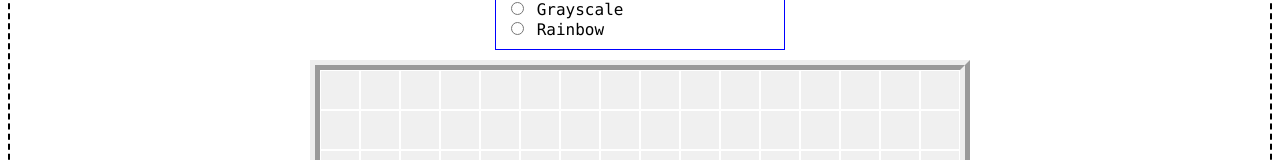
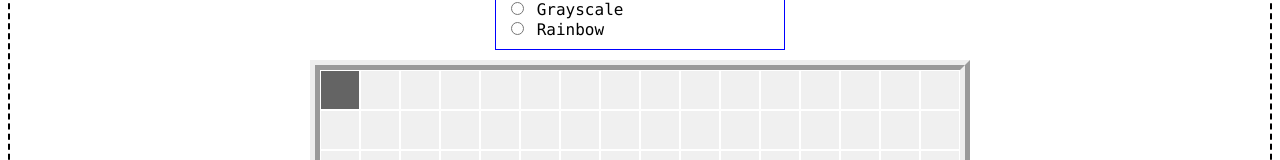
Before and after one commit to thuynh1/Pixel-Sketch, a plain HTML site: page index.html in a window 1280 px wide. In both pictures the pointer is over the element 340 px from the left and 376 px from the top of the page. Shown: the part 286-446 px from the top of the page. Drawn offline with Linux system fonts and the light colour scheme.

Commit message:
Add pixel hover state

```diff
--- a/style.css
+++ b/style.css
@@ -28,11 +28,9 @@ h1 {
     background-color: rgb(240, 240, 240);
 }
 
-/* TODO: This triggers the window.getComputedStyle(pixel).backgroundColor; */
-/* Should this be removed? */
-/* .pixel:hover {
+.pixel:hover {
     background-color: rgb(100, 100, 100);
-} */
+}
 
 /* Remove me */
 .pixel--set {
```
Also changed, not shown: index.js (+0 -7 lines).
